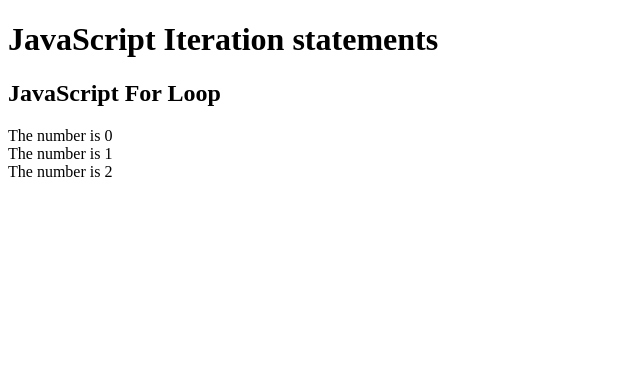
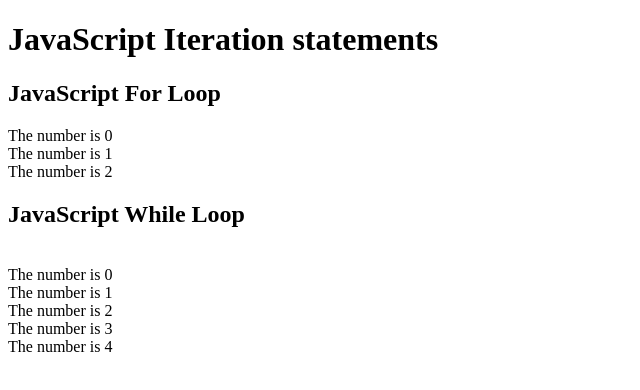
Before and after one commit to AG-11101/Q4_Practice3, a plain HTML site: page index.html in a window 1280 px wide. Shown: the whole page, without its empty margins (0-640 px from the left). Drawn offline with Linux system fonts and the light colour scheme.

Commit message:
Update index.html

```diff
--- a/index.html
+++ b/index.html
@@ -23,5 +23,19 @@
 document.getElementById("sample").innerHTML = Sample1;
 </script>
 
+<h2>JavaScript While Loop</h2>
+
+<p id="sample2"></p>
+
+<script>
+    let Sample2= "";
+    let y = 0;
+        while (y < 5) {
+            Sample2 += "<br>The number is " + y;
+            y++;
+        }
+        document.getElementById("sample2").innerHTML = Sample2;
+</script>
+
 </body>
 </html>
```
